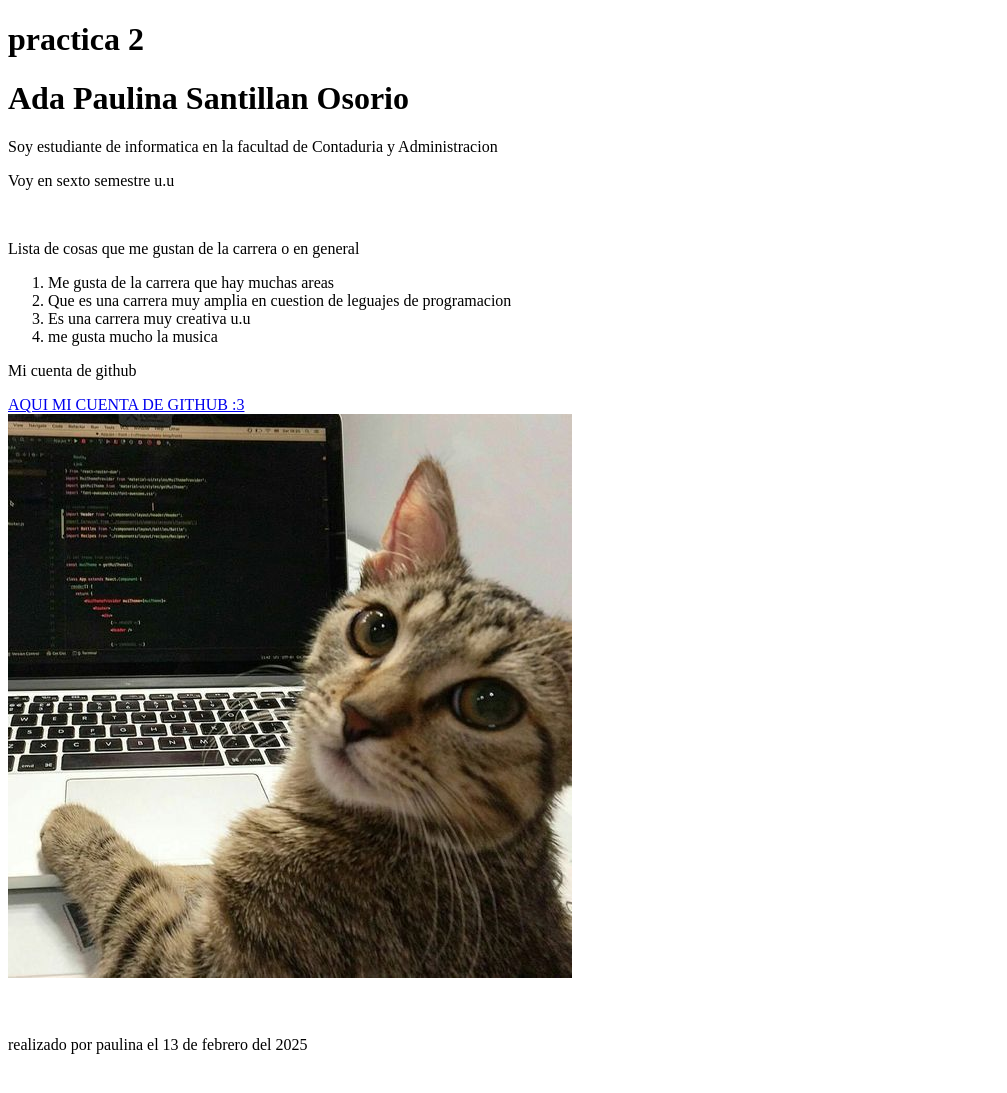
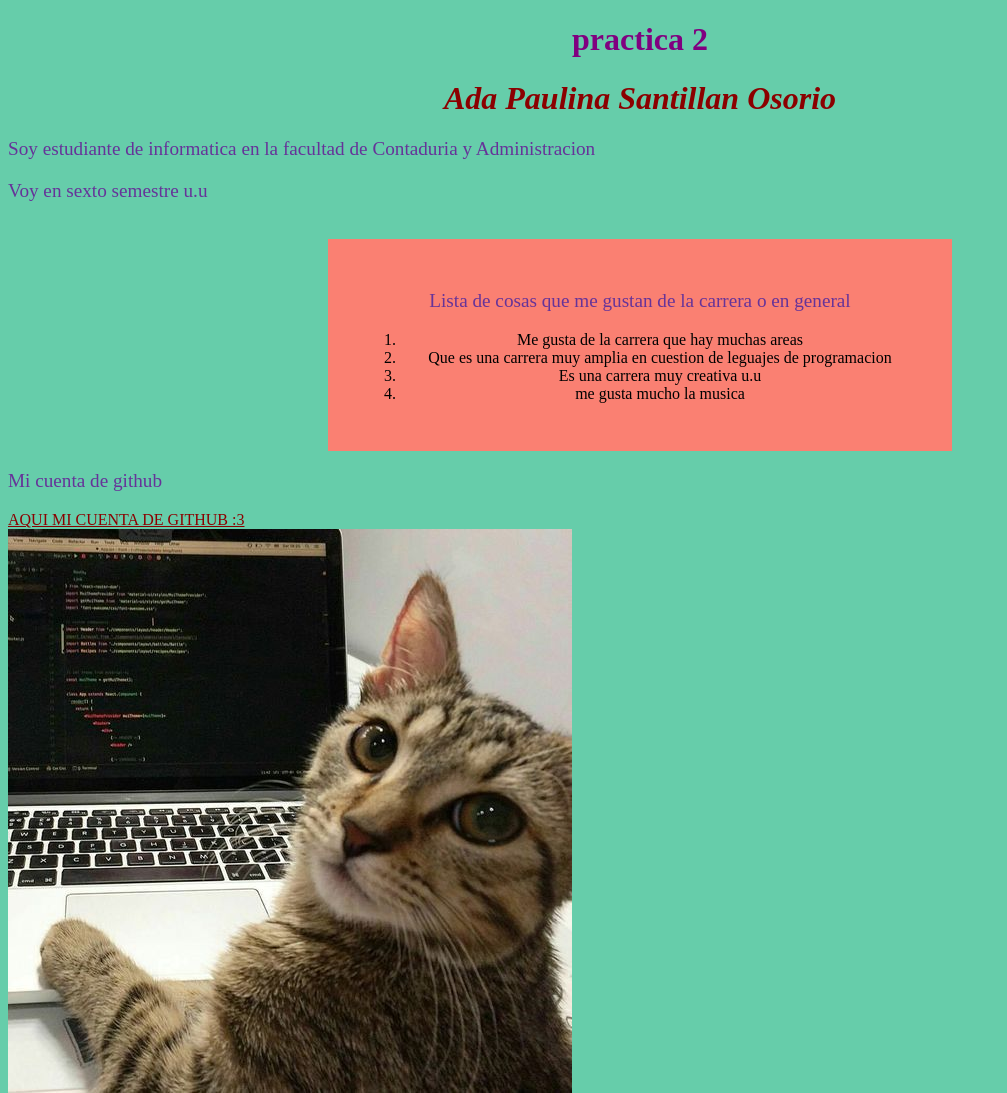
Before and after one commit to diana-herrera-fca/DesarrolloAplicacionesWeb, a plain HTML site: page Unidad1/practica2.html in a window 1280 px wide. Shown: the top 1093 px of the page, without its empty margins (0-1007 px from the left). Before the commit the page ends 1062 px from the top, so only its background shows below. Drawn offline with Linux system fonts and the light colour scheme.

Commit message:
commit Inicial

```diff
--- a/Unidad1/practica2.html
+++ b/Unidad1/practica2.html
@@ -1,19 +1,63 @@
 <!DOCTYPE html>
 <html lang="en">
+
+
 <head>
     <meta charset="UTF-8">
-    <title>  Practica 2 </title>
+    <meta name="viewport" content="width=device">
+    <title class="title">  Practica 2 </title>
 </head>
+<style>
+
+    body{
+        background:mediumaquamarine;
+    }
+
+    .title{
+        text-align: center;
+        color:purple;
+    }
+
+    .subtitulo_Uno{
+        text-align: center;
+        color:darkred;
+        font-size: 2rem;
+        font-style: italic;
+    }
+
+p{
+    font-size: larger;
+    color: rebeccapurple;
+
+}
+ #link{
+     color:darkred;
+ }
+
+ img{
+     align-self: center;
+ }
+ .texto{
+     border: dimgray;
+     background-color: salmon;
+     text-align: center;
+     margin-left: 20rem;
+     margin-right: 20rem;
+     padding: 2rem;
+ }
+</style>
+
 <header>
-    <h1>practica 2</h1>
+    <h1 class="title">practica 2</h1>
 </header>
 <body>
     <div>
-        <h1>Ada Paulina Santillan Osorio</h1>
+        <h1 class="subtitulo_Uno">Ada Paulina Santillan Osorio</h1>
         <p>Soy estudiante de informatica en la facultad de Contaduria y Administracion </p>
         <p>Voy en sexto semestre u.u</p>
     </div>
     <br>
+    <div class="texto">
     <p>Lista de cosas que me gustan de la carrera o en general</p>
     <ol>
         <li>Me gusta de la carrera que hay muchas areas</li>
@@ -21,13 +65,13 @@
         <li>Es una carrera muy creativa u.u</li>
         <li>me gusta mucho la musica</li>
     </ol>
-
+    </div>
     <div>
         <p>Mi cuenta de github</p>
-        <a href="https://github.com/paulinasant">AQUI MI CUENTA DE GITHUB :3</a>
+        <a id ="link" href="https://github.com/paulinasant">AQUI MI CUENTA DE GITHUB :3</a>
     </div>
 
-<div> <img alt="imagen" src="gato.jpg"/></div>
+<div> <img alt="imagen" src="gato.jpg" ></div>
 
 </body>
 <br>
```
